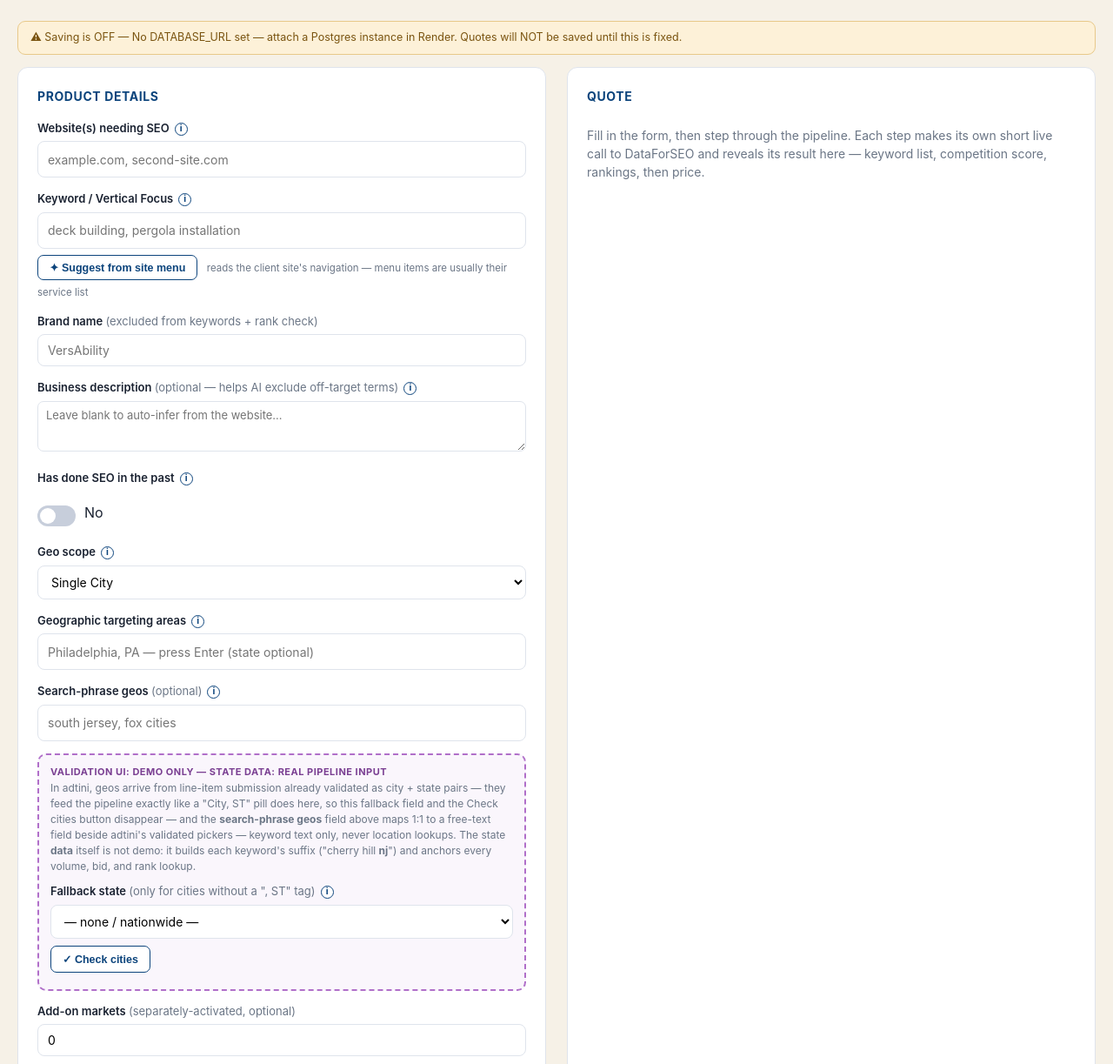
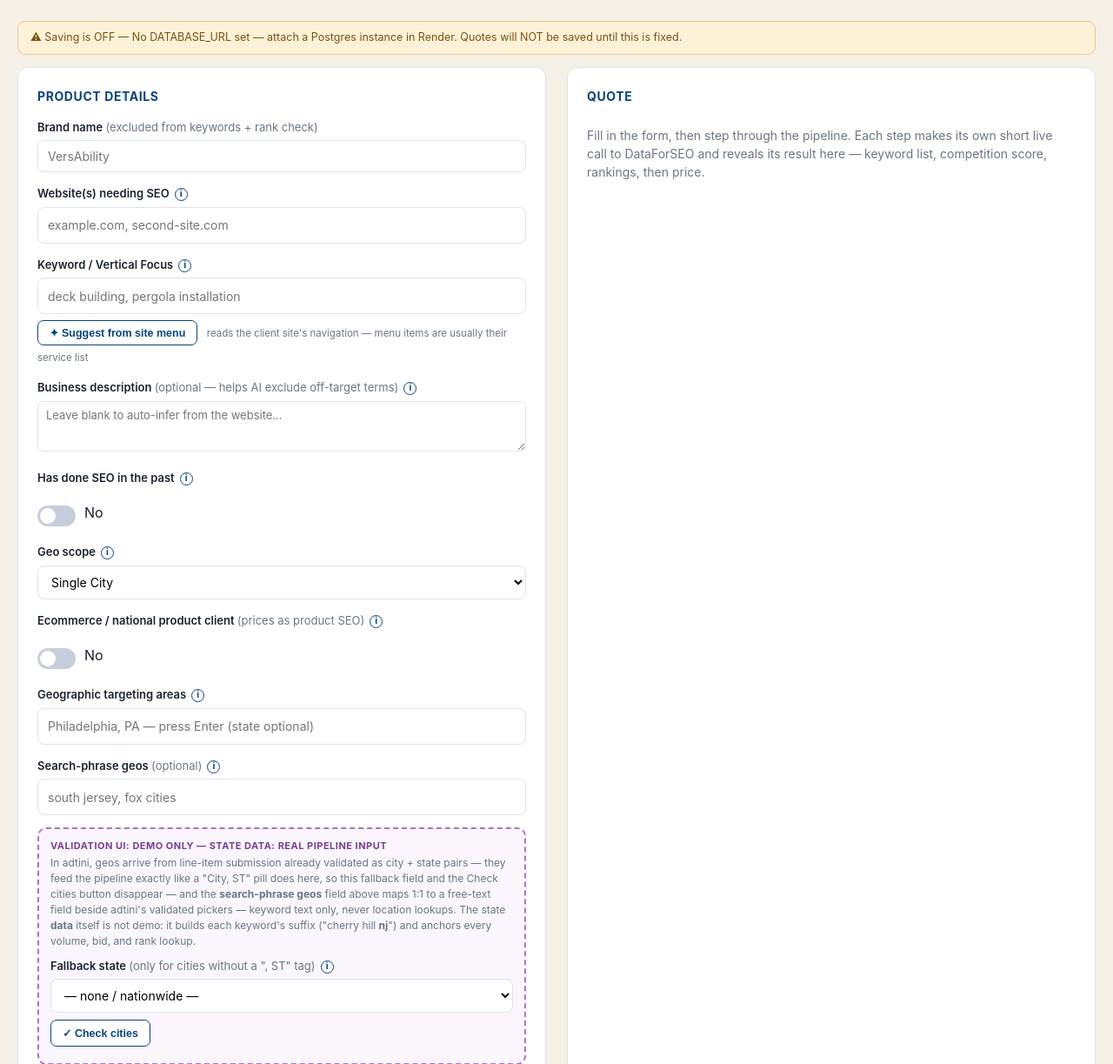
Before and after one commit to kiri-ux/seo-quote, a Flask app: page / in a window 1280 px wide. Shown: the part 75-1298 px from the top of the page at 87% size. Run offline with Flask 3, Linux system fonts and the light colour scheme; some libraries are stand-ins or nearby versions.

Commit message:
Add files via upload

```diff
--- a/app.py
+++ b/app.py
@@ -105,6 +105,11 @@ CFG = {
     # not proportionally — the old 38% ratio made the gap widen with every tier
     # (+15/18/20% on Keller, +13/24/34% on Waytek). Flat $700 hard = ~$950
     # client at 35% markup. step_ratio remains as fallback if flat is nulled.
+    # Ecommerce / national-product clients (MPG Gummies datapoint, 2026-07-20):
+    # Brendan prices product SEO above local-service SEO — base +$250 hard and
+    # PROPORTIONAL 38% steps instead of the flat local-client ladder. ONE
+    # datapoint so far; treat as provisional until a second ecom actual.
+    "ecom_anchor_add": 250,
     "tier_step_flat": 700,                    # hard-cost $ per tier; null -> use step_ratio
     "tier_step_pct_of_base": 0.24,            # step grows past the flat floor on big bases
     "step_ratio": 0.38,                       # fallback: proportional step
@@ -1451,7 +1456,8 @@ def _volume_dollar_add(total_volume, free_below, brackets):
     return add
 
 def stage4_price(band, adder, zero_ranking, addon_markets=0, markup_pct=None,
-                 pct_not_ranking=None, total_volume=None, base_override=None):
+                 pct_not_ranking=None, total_volume=None, base_override=None,
+                 ecommerce=False):
     if markup_pct is None:
         markup_pct = CFG["default_markup_pct"]
     m = 1.0 + (markup_pct / 100.0)
@@ -1468,6 +1474,8 @@ def stage4_price(band, adder, zero_ranking, addon_markets=0, markup_pct=None,
 
     # Base before % uplift = anchor + competitive adder + volume $ add.
     base_pre = anchor + adder + vol_add
+    if ecommerce:
+        base_pre += CFG.get("ecom_anchor_add", 250)
 
     # --- tiered zero-ranking uplift (% of head terms not ranking) ---
     zr_uplift = 0
@@ -1485,7 +1493,10 @@ def stage4_price(band, adder, zero_ranking, addon_markets=0, markup_pct=None,
         base = r50(base_pre * (1.0 + zr_uplift / 100.0))
 
     flat = CFG.get("tier_step_flat")
-    if flat:
+    if ecommerce:
+        # product ladders step proportionally (Brendan's ecom quote: 38% steps)
+        step = r50(base * CFG["step_ratio"])
+    elif flat:
         # flat floor, scaling with base for premium clients: Brendan steps
         # ~$950 client on standard quotes but ~$1,300 on his biggest ladder —
         # roughly a quarter of the hard base once the base outgrows the floor.
@@ -1569,7 +1580,10 @@ def mock_pipeline(seeds, markets, state, domain, brand, band, addon):
 
     base = CFG["geo_anchor"][band] + adder + CFG["zero_ranking_bonus"]
     flat = CFG.get("tier_step_flat")
-    if flat:
+    if ecommerce:
+        # product ladders step proportionally (Brendan's ecom quote: 38% steps)
+        step = r50(base * CFG["step_ratio"])
+    elif flat:
         # flat floor, scaling with base for premium clients: Brendan steps
         # ~$950 client on standard quotes but ~$1,300 on his biggest ladder —
         # roughly a quarter of the hard base once the base outgrows the floor.
@@ -1625,7 +1639,8 @@ def quote():
             return jsonify({"error": "No keywords returned — try broader seeds or check the market/state."}), 400
         m3 = stage3_metrics(s1["head"], markets, state)
         r3 = stage3_rankcheck(s1["all"], domain, markets, state, brand)
-        p  = stage4_price(band, m3["adder"], r3["zero_ranking"], addon)
+        p  = stage4_price(band, m3["adder"], r3["zero_ranking"], addon,
+                          ecommerce=bool(d.get("ecommerce")))
     except requests.HTTPError as e:
         return jsonify({"error": f"DataForSEO request failed: {e}. Check DFS_LOGIN / DFS_PASSWORD, or set DEMO_MODE=1 to run on sample data."}), 502
     except Exception as e:
@@ -1987,7 +2002,7 @@ def api_price():
     base_override = base_override if base_override not in (None, "") else None
     p = stage4_price(band, adder, zero, addon, markup,
                      pct_not_ranking=pct_not_ranking, total_volume=total_volume,
-                     base_override=base_override)
+                     base_override=base_override, ecommerce=bool(d.get("ecommerce")))
     return jsonify({"anchor": p["anchor"], "adder": adder,
                     "base_pre_uplift": p["base_pre_uplift"], "manual_base": p["manual_base"],
                     "zero_ranking_uplift_pct": p["zero_ranking_uplift_pct"],
@@ -2012,6 +2027,7 @@ def api_config_get():
         "cpc_adder_knee": CFG.get("cpc_adder_knee", 62.0),
         "cpc_adder_mult_high": CFG.get("cpc_adder_mult_high", 14.0),
         "tier_step_pct_of_base": CFG.get("tier_step_pct_of_base", 0.24),
+        "ecom_anchor_add": CFG.get("ecom_anchor_add", 250),
         "cpc_adder_free_below": CFG.get("cpc_adder_free_below", 5.0),
         "zero_ranking_bonus": CFG["zero_ranking_bonus"],
         "zero_ranking_top_n": CFG["zero_ranking_top_n"],
@@ -2089,7 +2105,8 @@ def api_config_set():
                             ("competitive_bucket_size", int), ("longtail_target", int),
                             ("cpc_adder_mult", float), ("cpc_adder_cap", int),
                             ("cpc_adder_free_below", float), ("cpc_adder_knee", float),
-                            ("cpc_adder_mult_high", float), ("tier_step_pct_of_base", float)]:
+                            ("cpc_adder_mult_high", float), ("tier_step_pct_of_base", float),
+                            ("ecom_anchor_add", int)]:
             if key in d and d[key] not in (None, ""):
                 CFG[key] = caster(d[key])
         # Nullable knobs: empty/0 disables (flat step falls back to step_ratio;
--- a/templates/index.html
+++ b/templates/index.html
@@ -115,6 +115,9 @@
   <div class="card">
     <h2>Product Details</h2>
 
+    <label>Brand name <span style="font-weight:400;color:var(--muted)">(excluded from keywords + rank check)</span></label>
+    <input type="text" id="brand" placeholder="VersAbility">
+
     <label>Website(s) needing SEO</label>
     <div class="help">Client website + any additional sites needing SEO. Type and press comma/Enter.</div>
     <div class="pillbox" data-for="sites"><input type="text" id="sites_in" placeholder="example.com, second-site.com"></div>
@@ -126,8 +129,6 @@
     <span class="nf" style="font-size:11.5px;margin-left:6px">reads the client site's navigation — menu items are usually their service list</span>
     <div id="siteSvcOut" style="margin-top:7px"></div>
 
-    <label>Brand name <span style="font-weight:400;color:var(--muted)">(excluded from keywords + rank check)</span></label>
-    <input type="text" id="brand" placeholder="VersAbility">
 
     <label>Business description <span style="font-weight:400;color:var(--muted)">(optional — helps AI exclude off-target terms)</span></label>
     <div class="help">What the client does and doesn't do. Leave blank to auto-infer from their website. E.g. "Therapy practice offering counseling; does NOT prescribe medication."</div>
@@ -154,6 +155,11 @@
       <option value="statewide">Statewide</option>
       <option value="nationwide">Nationwide</option>
     </select>
+
+    <label>Ecommerce / national product client <span style="font-weight:400;color:var(--muted)">(prices as product SEO)</span></label>
+    <div class="help">Product/category-page SEO at national scale is priced above local-service SEO — Brendan's ecom ladder runs a higher base with proportional (38%) tier steps instead of flat ones. One calibration datapoint so far; sanity-check the result.</div>
+    <div class="toggle-row"><label class="switch"><input type="checkbox" id="ecommerce"><span class="slider"></span></label>
+      <span id="ecommerce_lbl" style="cursor:pointer" onclick="var p=document.getElementById('ecommerce');p.checked=!p.checked;p.dispatchEvent(new Event('change'));">No</span></div>
 
     <label>Geographic targeting areas</label>
     <div class="help">Cities the keywords should target. For multi-state regions, tag each city with its state — “Cherry Hill, NJ” then Enter — and each keyword gets that city&#39;s own suffix. Untagged cities use the State field below. At least one entry required (except Nationwide).</div>
@@ -355,6 +361,12 @@ document.getElementById('siteSvcBtn').addEventListener('click', async()=>{
 
 // ---- toggle ----
 const pastseo=document.getElementById('pastseo');
+document.getElementById('ecommerce').addEventListener('change',()=>{
+  const el=document.getElementById('ecommerce');
+  document.getElementById('ecommerce_lbl').textContent=el.checked?'Yes':'No';
+  if(typeof ST!=='undefined'&&ST.inputs){ ST.inputs.ecommerce=el.checked; }
+  try{scheduleAutoSave();}catch(e){}
+});
 pastseo.addEventListener('change',()=>{
   document.getElementById('pastseo_lbl').textContent=pastseo.checked?'Yes':'No';
   document.getElementById('pastseo_detail_wrap').classList.toggle('hidden',!pastseo.checked);
@@ -389,6 +401,7 @@ function collectInputs(){
     addon_markets: parseInt($('addon').value||'0',10),
     markup_pct: parseFloat($('markup').value||'35'),
     phrase_geos: stores.spgeo.slice(),
+    ecommerce: !!($('ecommerce')&&$('ecommerce').checked),
     past_seo: !!($('pastseo')&&$('pastseo').checked),
     past_seo_detail: ($('pastseo_detail')&&$('pastseo_detail').value.trim())||'',
   };
@@ -1015,7 +1028,7 @@ function renderStep4(p){
   $('markup_live').addEventListener('change', async()=>{
     const mk=parseFloat($('markup_live').value||'35');
     try{
-      const np=await postJSON('/api/price',{band:ST.inputs.geo_scope, adder:ST.adder,
+      const np=await postJSON('/api/price',{ecommerce:!!(ST.inputs&&ST.inputs.ecommerce),band:ST.inputs.geo_scope, adder:ST.adder,
         zero_ranking:ST.zero, addon_markets:ST.inputs.addon_markets, markup_pct:mk,
         pct_not_ranking:ST.pctNotRanking, total_volume:ST.totalVol,
         base_override:ST.baseOverride||''});
@@ -1027,7 +1040,7 @@ function renderStep4(p){
     ST.baseOverride = val;
     const mk=parseFloat($('markup_live').value||'35');
     try{
-      const np=await postJSON('/api/price',{band:ST.inputs.geo_scope, adder:ST.adder,
+      const np=await postJSON('/api/price',{ecommerce:!!(ST.inputs&&ST.inputs.ecommerce),band:ST.inputs.geo_scope, adder:ST.adder,
         zero_ranking:ST.zero, addon_markets:ST.inputs.addon_markets, markup_pct:mk,
         pct_not_ranking:ST.pctNotRanking, total_volume:ST.totalVol,
         base_override:val||''});
@@ -1125,7 +1138,7 @@ async function runStep4(){
   const pctNotRanking = checkedOk ? Math.round((1 - ST.ranked/checkedOk)*100) : 0;
   ST.totalVol = totalVol; ST.pctNotRanking = pctNotRanking;
   try{
-    const p=await postJSON('/api/price',{
+    const p=await postJSON('/api/price',{ecommerce:!!(ST.inputs&&ST.inputs.ecommerce),
       band:ST.inputs.geo_scope, adder:ST.adder, zero_ranking:ST.zero,
       addon_markets:ST.inputs.addon_markets, markup_pct:ST.inputs.markup_pct,
       pct_not_ranking:pctNotRanking, total_volume:totalVol});
@@ -1360,6 +1373,7 @@ function snapshotQuote(){
     phrase_geos: stores.spgeo.slice(),
     state: $('state') ? $('state').value : (ST.inputs.state||''),
     geo_scope: $('geo_scope') ? $('geo_scope').value : ST.inputs.geo_scope,
+    ecommerce: $('ecommerce') ? $('ecommerce').checked : !!ST.inputs.ecommerce,
     past_seo: $('pastseo') ? $('pastseo').checked : !!ST.inputs.past_seo,
     past_seo_detail: $('pastseo_detail') ? $('pastseo_detail').value.trim() : (ST.inputs.past_seo_detail||''),
   }) : ST.inputs;
@@ -1418,6 +1432,10 @@ function reflectInputs(inp){
   Object.keys(PILL_RENDER).forEach(k=>{ try{ PILL_RENDER[k](); }catch(e){} });
 
   if($('brand'))         $('brand').value = inp.brand||'';
+  if($('ecommerce')){
+    $('ecommerce').checked=!!inp.ecommerce;
+    const el=$('ecommerce_lbl'); if(el) el.textContent=inp.ecommerce?'Yes':'No';
+  }
   if($('pastseo')){
     $('pastseo').checked = !!inp.past_seo;
     const l=$('pastseo_lbl'); if(l) l.textContent = inp.past_seo?'Yes':'No';
```
